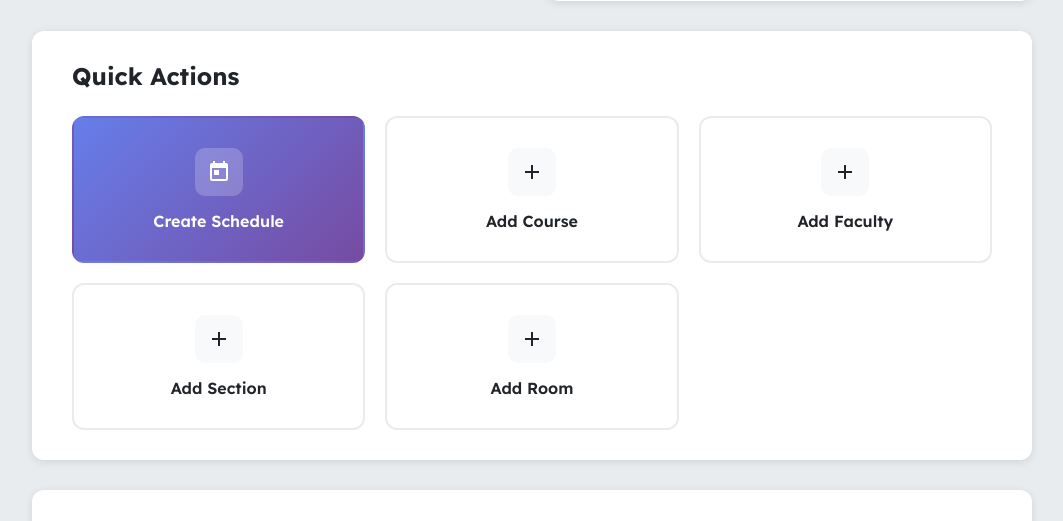
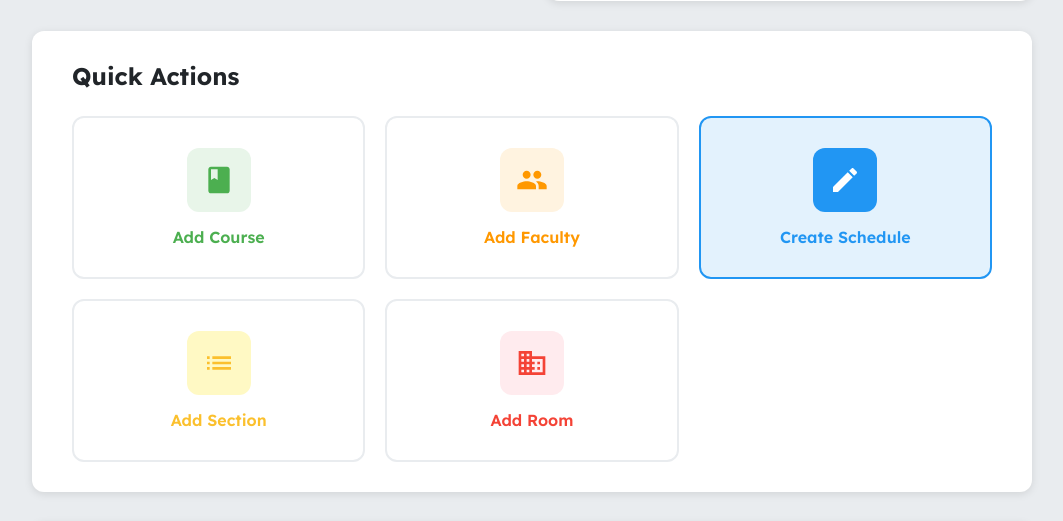
Before and after one commit to Summer077/Auto-Scheduling, a Django app: page /admin/dashboard/ in a window 1280 px wide. Shown: the part 897-1418 px from the top of the page, without its empty margins (208-1271 px from the left). Run offline with Django 5.2, Linux system fonts and the light colour scheme; a user stored in the database is signed in; data comes from the database, SQL or seed files in the repository; both versions use the stored data as it was after the commit.

Commit message:
Fixing Quick Actions Design

```diff
--- a/hello/static/hello/css/dashboard.css
+++ b/hello/static/hello/css/dashboard.css
@@ -981,50 +981,45 @@ body {
 }
 
 .quick-action-icon {
-    width: 48px;
-    height: 48px;
+    width: 64px;
+    height: 64px;
     display: flex;
     align-items: center;
     justify-content: center;
-    background: #F8F9FA;
-    border-radius: 10px;
+    border-radius: 12px;
     transition: all 0.3s ease;
 }
 
-.quick-action-btn:hover .quick-action-icon {
-    background: #212529;
-}
-
-.quick-action-btn:hover .quick-action-icon svg {
-    fill: #FFFFFF;
-}
-
 .quick-action-icon svg {
-    width: 24px;
-    height: 24px;
-    fill: #212529;
+    width: 32px;
+    height: 32px;
     transition: all 0.3s ease;
 }
 
-/* Create Schedule Button - Special Styling */
+/* Create Schedule Button - Special Styling (Blue) */
 .quick-action-btn.create-schedule-btn {
-    background: linear-gradient(135deg, #667eea 0%, #764ba2 100%);
-    border: 2px solid transparent;
-    color: #FFFFFF;
+    background: #E3F2FD;
+    border: 2px solid #2196F3;
+    color: #2196F3;
 }
 
 .quick-action-btn.create-schedule-btn .quick-action-icon {
-    background: rgba(255, 255, 255, 0.2);
+    background: #2196F3;
 }
 
 .quick-action-btn.create-schedule-btn .quick-action-icon svg {
     fill: #FFFFFF;
 }
 
+.quick-action-btn.create-schedule-btn span {
+    color: #2196F3;
+}
+
 .quick-action-btn.create-schedule-btn:hover {
-    border-color: #FFFFFF;
+    background: #BBDEFB;
+    border-color: #1976D2;
     transform: translateY(-2px);
-    box-shadow: 0 6px 20px rgba(102, 126, 234, 0.4);
+    box-shadow: 0 6px 20px rgba(33, 150, 243, 0.3);
 }
 
 /* Responsive Design for Quick Actions */
@@ -1051,13 +1046,13 @@ body {
     }
 
     .quick-action-icon {
-        width: 40px;
-        height: 40px;
+        width: 48px;
+        height: 48px;
     }
 
     .quick-action-icon svg {
-        width: 20px;
-        height: 20px;
+        width: 24px;
+        height: 24px;
     }
 }
 
--- a/hello/templates/hello/dashboard.html
+++ b/hello/templates/hello/dashboard.html
@@ -184,45 +184,49 @@
         <div class="quick-actions">
             <h2>Quick Actions</h2>
             <div class="quick-actions-grid">
+                <button class="quick-action-btn" onclick="openAddCourseModal()">
+                    <div class="quick-action-icon" style="background: #E8F5E9;">
+                        <svg xmlns="http://www.w3.org/2000/svg" viewBox="0 0 24 24" style="fill: #4CAF50;">
+                            <path d="M18 2H6c-1.1 0-2 .9-2 2v16c0 1.1.9 2 2 2h12c1.1 0 2-.9 2-2V4c0-1.1-.9-2-2-2zM6 4h5v8l-2.5-1.5L6 12V4z"/>
+                        </svg>
+                    </div>
+                    <span style="color: #4CAF50;">Add Course</span>
+                </button>
+
+                <button class="quick-action-btn" onclick="openAddFacultyModal()">
+                    <div class="quick-action-icon" style="background: #FFF3E0;">
+                        <svg xmlns="http://www.w3.org/2000/svg" viewBox="0 0 24 24" style="fill: #FF9800;">
+                            <path d="M16 11c1.66 0 2.99-1.34 2.99-3S17.66 5 16 5c-1.66 0-3 1.34-3 3s1.34 3 3 3zm-8 0c1.66 0 2.99-1.34 2.99-3S9.66 5 8 5C6.34 5 5 6.34 5 8s1.34 3 3 3zm0 2c-2.33 0-7 1.17-7 3.5V19h14v-2.5c0-2.33-4.67-3.5-7-3.5zm8 0c-.29 0-.62.02-.97.05 1.16.84 1.97 1.97 1.97 3.45V19h6v-2.5c0-2.33-4.67-3.5-7-3.5z"/>
+                        </svg>
+                    </div>
+                    <span style="color: #FF9800;">Add Faculty</span>
+                </button>
+
                 <button class="quick-action-btn create-schedule-btn" onclick="openCreateScheduleModal()">
                     <div class="quick-action-icon">
                         <svg xmlns="http://www.w3.org/2000/svg" viewBox="0 0 24 24">
-                    <path d="M19 3h-1V1h-2v2H8V1H6v2H5c-1.11 0-1.99.9-1.99 2L3 19c0 1.1.89 2 2 2h14c1.1 0 2-.9 2-2V5c0-1.1-.9-2-2-2zm0 16H5V8h14v11zM7 10h5v5H7z"/>
+                            <path d="M3 17.25V21h3.75L17.81 9.94l-3.75-3.75L3 17.25zM20.71 7.04c.39-.39.39-1.02 0-1.41l-2.34-2.34c-.39-.39-1.02-.39-1.41 0l-1.83 1.83 3.75 3.75 1.83-1.83z"/>
                         </svg>
                     </div>
                     <span>Create Schedule</span>
                 </button>
-        <button class="quick-action-btn" onclick="openAddCourseModal()">
-            <div class="quick-action-icon">
-                <svg xmlns="http://www.w3.org/2000/svg" viewBox="0 0 24 24">
-                    <path d="M19 13h-6v6h-2v-6H5v-2h6V5h2v6h6v2z"/>
+
+                <button class="quick-action-btn" onclick="openAddSectionModal()">
+                    <div class="quick-action-icon" style="background: #FFF9C4;">
+                        <svg xmlns="http://www.w3.org/2000/svg" viewBox="0 0 24 24" style="fill: #FBC02D;">
+                            <path d="M3 13h2v-2H3v2zm0 4h2v-2H3v2zm0-8h2V7H3v2zm4 4h14v-2H7v2zm0 4h14v-2H7v2zM7 7v2h14V7H7z"/>
                         </svg>
                     </div>
-            <span>Add Course</span>
+                    <span style="color: #FBC02D;">Add Section</span>
                 </button>
-        <button class="quick-action-btn" onclick="openAddFacultyModal()">
-            <div class="quick-action-icon">
-                <svg xmlns="http://www.w3.org/2000/svg" viewBox="0 0 24 24">
-                    <path d="M19 13h-6v6h-2v-6H5v-2h6V5h2v6h6v2z"/>
+
+                <button class="quick-action-btn" onclick="openAddRoomModal()">
+                    <div class="quick-action-icon" style="background: #FFEBEE;">
+                        <svg xmlns="http://www.w3.org/2000/svg" viewBox="0 0 24 24" style="fill: #F44336;">
+                            <path d="M12 7V3H2v18h20V7H12zM6 19H4v-2h2v2zm0-4H4v-2h2v2zm0-4H4V9h2v2zm0-4H4V5h2v2zm4 12H8v-2h2v2zm0-4H8v-2h2v2zm0-4H8V9h2v2zm0-4H8V5h2v2zm10 12h-8v-2h2v-2h-2v-2h2v-2h-2V9h8v10zm-2-8h-2v2h2v-2zm0 4h-2v2h2v-2z"/>
                         </svg>
                     </div>
-            <span>Add Faculty</span>
-        </button>
-        <button class="quick-action-btn" onclick="openAddSectionModal()">
-            <div class="quick-action-icon">
-                <svg xmlns="http://www.w3.org/2000/svg" viewBox="0 0 24 24">
-                    <path d="M19 13h-6v6h-2v-6H5v-2h6V5h2v6h6v2z"/>
-                </svg>
-            </div>
-            <span>Add Section</span>
-        </button>
-        <button class="quick-action-btn" onclick="openAddRoomModal()">
-            <div class="quick-action-icon">
-                <svg xmlns="http://www.w3.org/2000/svg" viewBox="0 0 24 24">
-                    <path d="M19 13h-6v6h-2v-6H5v-2h6V5h2v6h6v2z"/>
-                </svg>
-            </div>
-            <span>Add Room</span>
+                    <span style="color: #F44336;">Add Room</span>
                 </button>
             </div>
         </div>
```
Also changed, not shown: db.sqlite3. Lines whose indentation alone changed are shown as unchanged.
